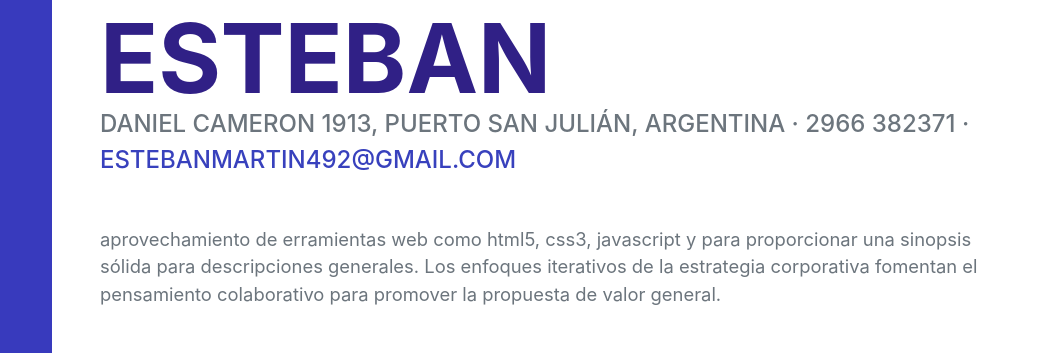
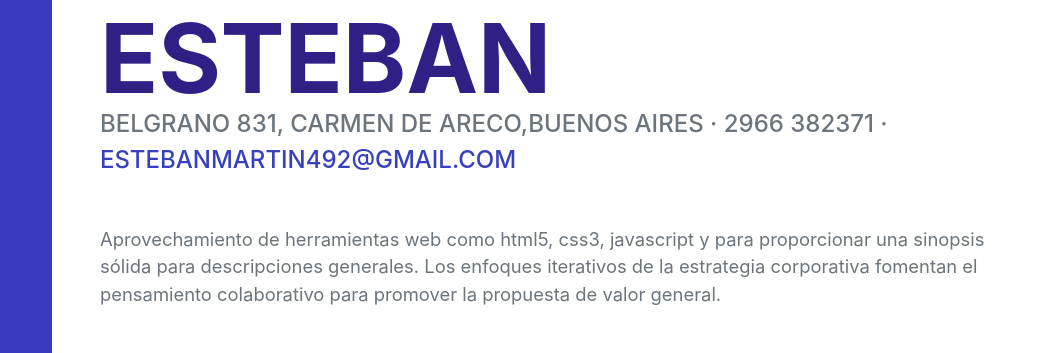
Before and after one commit to nicolas-esteban-web/Curriculum-es, a plain HTML site: page index.html in a window 1280 px wide. Shown: the part 237-590 px from the top of the page, 220-1280 px from the left. Drawn offline with nearby package versions, Linux system fonts and the light colour scheme; a web font is replaced by a local one.

Commit message:
Cambie la direccion y corregi un error gramatical

```diff
--- a/index.html
+++ b/index.html
@@ -3,7 +3,7 @@
     <head>
         <meta charset="utf-8" />
         <meta name="viewport" content="width=device-width, initial-scale=1, shrink-to-fit=no" />
-        <meta name="description" content="Hago paginas web personalisadas con html5, css3, javascript y frameworks" />
+        <meta name="description" content="Hago paginas web  con html5, css3 y javascript"/>
         <meta name="author" content="Nicolás M. Esteban" />
         <title>curriculum</title>
         <link rel="icon" type="image/x-icon" href="assets/img/favicon.png" />
@@ -43,11 +43,11 @@
                         <span class="text-primary">Esteban</span>
                     </h1>
                     <div class="subheading mb-5">
-                      Daniel Cameron 1913, Puerto San Julián, argentina · 2966 382371 ·
+                      Belgrano 831, Carmen de areco,Buenos Aires · 2966 382371 ·
                         <a href="mailto:estebanmartin492@gmail.com">estebanmartin492@gmail.com</a>
                     </div>
                     <p class="lead mb-5">
-                         aprovechamiento de erramientas web como html5, css3, javascript y para  proporcionar una sinopsis
+                         Aprovechamiento de herramientas web como html5, css3, javascript y para  proporcionar una sinopsis
                         sólida para descripciones generales. Los enfoques iterativos de la estrategia corporativa
                          fomentan el pensamiento colaborativo para promover la propuesta de valor general.</p>
                     <div class="social-icons">
```
